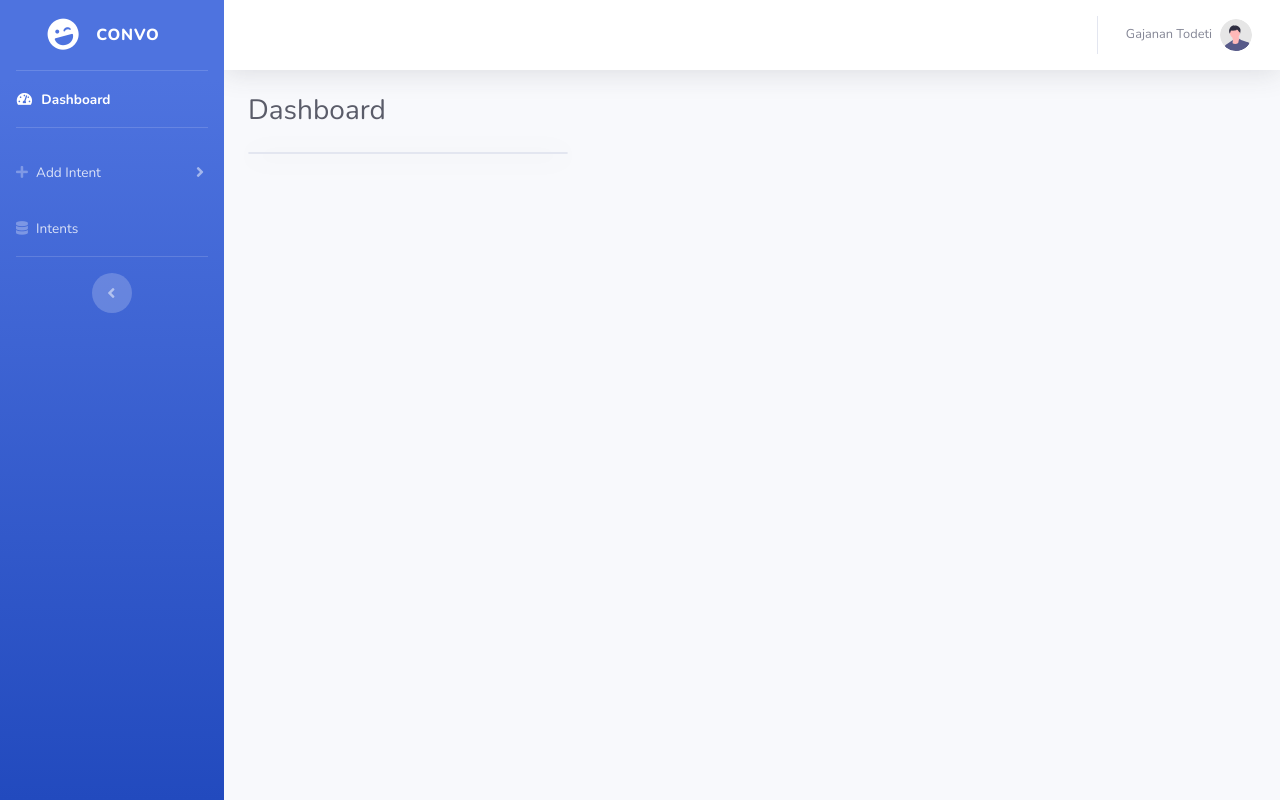
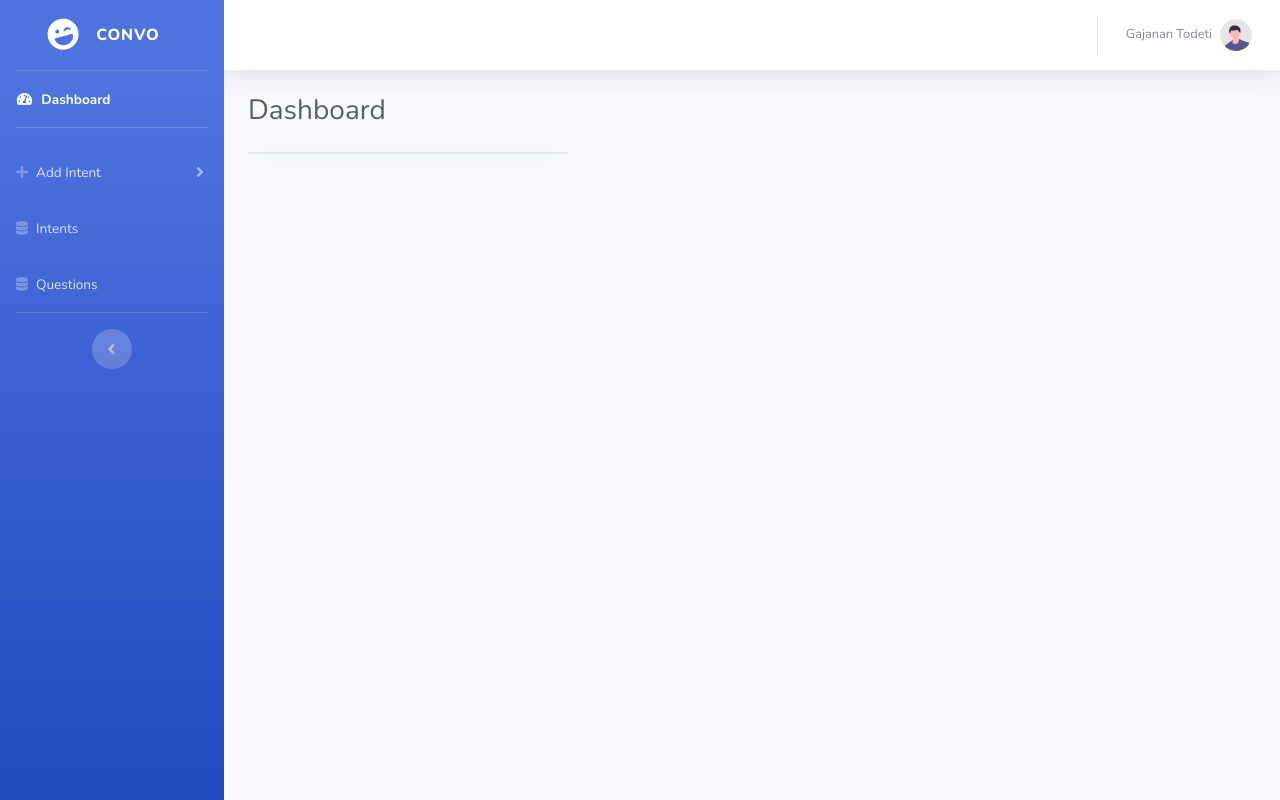
Before and after one commit to avataram-io/convo_chatbot_ui, a Flask app: page /login in a window 1280 px wide. Run offline with Flask 3, Linux system fonts and the light colour scheme; some libraries are stand-ins or nearby versions.

Commit message:
Update index.html
index pages updated

```diff
--- a/templates/index.html
+++ b/templates/index.html
@@ -73,24 +73,6 @@
                 </div>
             </li>
 
-            <!-- Nav Item - Utilities Collapse Menu -->
-            <!-- <li class="nav-item">
-                <a class="nav-link collapsed" href="#" data-toggle="collapse" data-target="#collapseUtilities"
-                    aria-expanded="true" aria-controls="collapseUtilities">
-                    <i class="fas fa-fw fa-wrench"></i>
-                    <span>Utilities</span>
-                </a>
-                <div id="collapseUtilities" class="collapse" aria-labelledby="headingUtilities"
-                    data-parent="#accordionSidebar">
-                    <div class="bg-white py-2 collapse-inner rounded">
-                        <h6 class="collapse-header">Custom Utilities:</h6>
-                        <a class="collapse-item" href="utilities-color.html">Colors</a>
-                        <a class="collapse-item" href="utilities-border.html">Borders</a>
-                        <a class="collapse-item" href="utilities-animation.html">Animations</a>
-                        <a class="collapse-item" href="utilities-other.html">Other</a>
-                    </div>
-                </div>
-            </li> -->
 
             <!-- Divider -->
             <!-- <hr class="sidebar-divider"> -->
@@ -117,19 +99,19 @@
                 </div>
             </li> -->
 
-            <!-- Nav Item - Charts -->
-            <!-- <li class="nav-item">
-                <a class="nav-link" href="charts.html">
-                    <i class="fas fa-fw fa-chart-area"></i>
-                    <span>Charts</span></a>
-            </li> -->
-
             <!-- Nav Item - Tables -->
             <li class="nav-item">
-                <a class="nav-link" href="/table">
+                <a class="nav-link" href="/tableintent">
                     <!-- <i class="fas fa-fw fa-table"></i> -->
                     <i class="fa fa-database" aria-hidden="true"></i>
                     <span>Intents</span></a>
+            </li>
+
+            <li class="nav-item">
+                <a class="nav-link" href="/tablequestion">
+                    <!-- <i class="fas fa-fw fa-table"></i> -->
+                    <i class="fa fa-database" aria-hidden="true"></i>
+                    <span>Questions</span></a>
             </li>
 
             <!-- Divider -->
```
